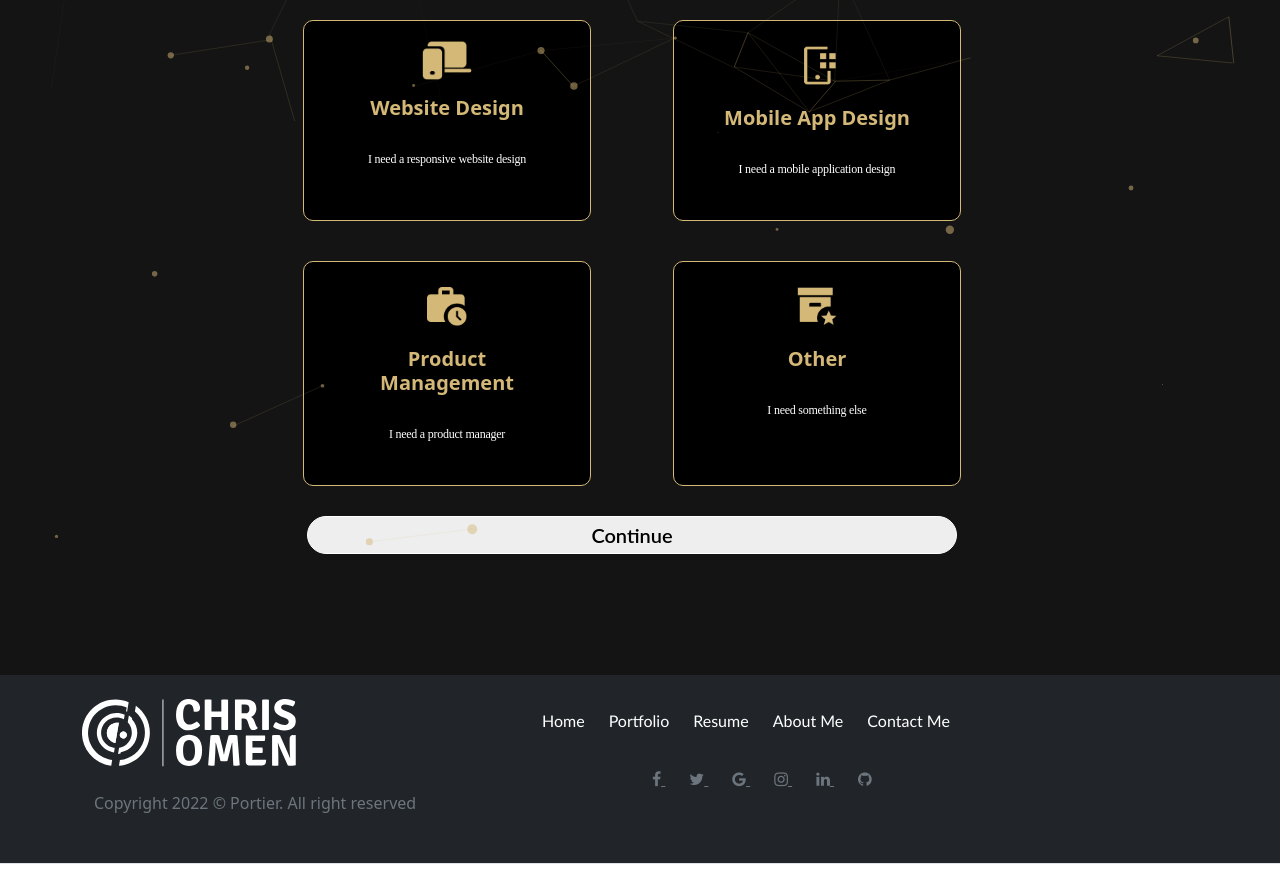
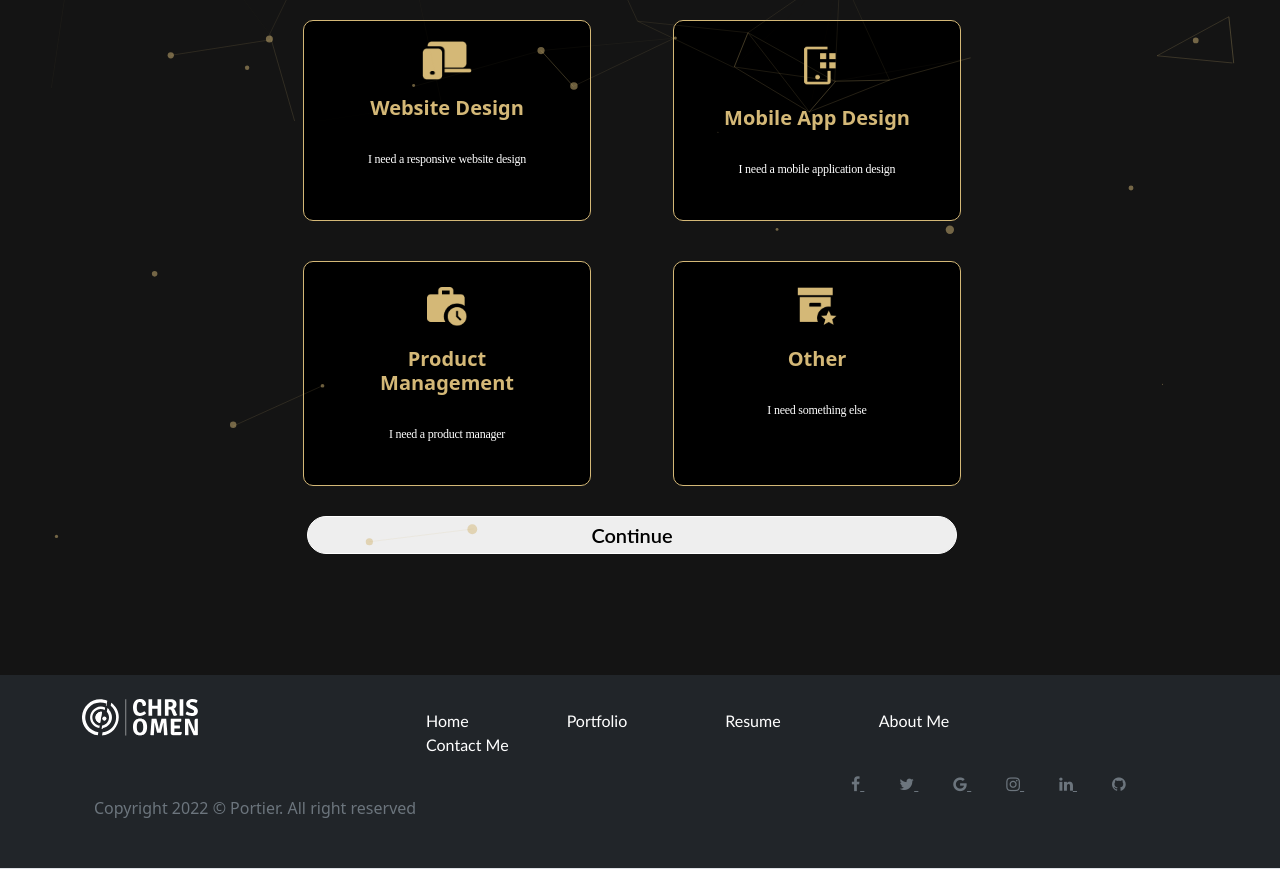
Before and after one commit to sparkybug/Chris-Portfolio, a plain HTML site: page contact.html in a window 1280 px wide. Shown: the part 383-1252 px from the top of the page. Drawn offline with nearby package versions, Linux system fonts and the light colour scheme.

Commit message:
resolving issues

```diff
--- a/contact.html
+++ b/contact.html
@@ -180,31 +180,31 @@
           <div class="container">
               <div class="row" id="box">
                   <!-- Left -->
-                  <div class="col-lg-4 col-xs-12 me-5 d-md-block d-sm-block d-lg-block">
+                  <div class="col-lg-2 col-xs-12 me-5 d-md-block d-sm-block d-lg-block">
                       <a><img src="imgs/Asset 21.svg"></a>
                   </div>
                   <!-- Left -->
 
-                  <div class="col-lg-6 col-xs-12 d-md-block d-sm-block d-lg-block" id="blist">
+                  <div class="col-lg-9 col-xs-12 d-md-block d-sm-block d-lg-block" id="blist">
                       <ul class="ms-auto mb-2 mb-lg-0">
 
-                          <li class="nav-item me-4">
+                          <li class="nav-item me-4 space">
                             <a class="nav-link" aria-current="page" href="index.html">Home</a>
                           </li>
 
-                          <li class="nav-item me-4">
+                          <li class="nav-item me-4 space">
                             <a class="nav-link" href="portfolio.html">Portfolio</a>
                           </li>
 
-                          <li class="nav-item me-4">
+                          <li class="nav-item me-4 space">
                             <a class="nav-link" href="resume.html">Resume</a>
                           </li>
 
-                          <li class="nav-item me-4">
+                          <li class="nav-item me-4 space">
                             <a class="nav-link" href="about.html">About Me</a>
                           </li>
 
-                          <li class="nav-item me-4">
+                          <li class="nav-item me-4 space">
                             <a class="nav-link" href="contact.html">Contact Me</a>
                           </li>
 
@@ -212,30 +212,30 @@
                   </div>
               </div>
 
-              <div class="row">
+              <div class="row foot">
                   <!-- Copyright -->
-                  <div class="col-lg-6 col-xs-12 p-4" id="copyright">
+                  <div class="col-lg-8 col-xs-12 p-4" id="copyright">
                       Copyright 2022 © Portier. All right reserved
                   </div>
                   <!-- Copyright -->
 
-                  <div class="col-lg-6 col-xs-12 float-right">
-                      <a href="" class="me-4 text-reset">
+                  <div class="col-lg-4 col-xs-12 float-right">
+                      <a href="" class="me-4 text-reset pad">
                         <i class="fa fa-facebook-f"></i>
                       </a>
-                      <a href="" class="me-4 text-reset">
+                      <a href="" class="me-4 text-reset pad">
                         <i class="fa fa-twitter"></i>
                       </a>
-                      <a href="" class="me-4 text-reset">
+                      <a href="" class="me-4 text-reset pad">
                         <i class="fa fa-google"></i>
                       </a>
-                      <a href="" class="me-4 text-reset">
+                      <a href="" class="me-4 text-reset pad">
                         <i class="fa fa-instagram"></i>
                       </a>
-                      <a href="" class="me-4 text-reset">
+                      <a href="" class="me-4 text-reset pad">
                         <i class="fa fa-linkedin"></i>
                       </a>
-                      <a href="" class="me-4 text-reset">
+                      <a href="" class="me-4 text-reset pad">
                         <i class="fa fa-github"></i>
                       </a>
                     </div>
--- a/css/contact.css
+++ b/css/contact.css
@@ -19,15 +19,15 @@ nav {
     color: #1d1c1d;
 }
 
-nav ul li a {
+.navbar ul li a {
     color: #fff;
     font-size: 16px;
     font-family: 'Trebuchet MS', 'Lucida Sans Unicode', 'Lucida Grande', 'Lucida Sans', Arial, sans-serif;
     margin: auto 10px;
 }
 
-nav ul li a:hover {
-    color: #1d1c1d;
+.navbar ul li a:hover {
+    color: #D4B877;
 }
 
 /* Styling for first section */
@@ -221,7 +221,7 @@ canvas {
 
 #box img {
     /* min-height: 30vh; */
-    max-width: 60% !important;
+    max-width: 70% !important;
     /* max-width: 50px; */
     /* margin-top: 50px; */
 }
@@ -276,6 +276,22 @@ canvas {
     font-weight: 300;
 }
 
+.space {
+    padding: 0 0px 0 74px;
+}
+
+.pad {
+    padding: 0 2px 0 2px;
+    margin: 0px -2px 0 7px;
+}
+
+.foot {
+    margin-top: 15px;
+}
+
+.foot a {
+    margin-top: 10px;
+}
 
 @media only screen and (max-width: 600px) {
     body {
```
